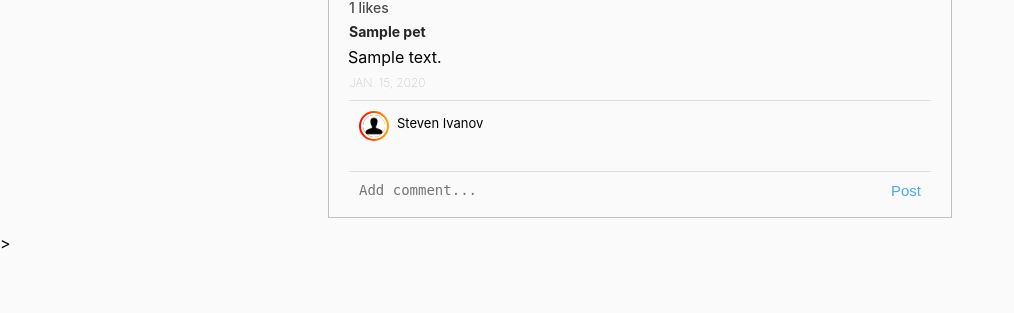
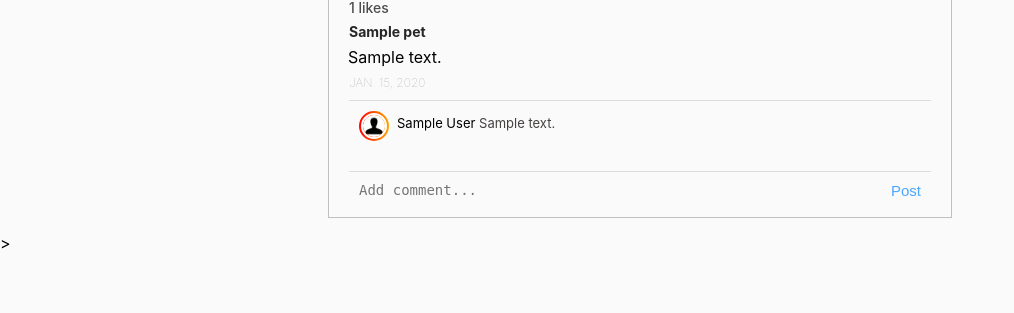
Before and after one commit to VeselinMar/Petstagram, a Django app: page /photos/1/ in a window 1280 px wide. Shown: the part 822-1135 px from the top of the page, without its empty margins (0-1014 px from the left). Run offline with Django 5.2, Linux system fonts and the light colour scheme; tables that the repository leaves empty hold one stand-in row (values such as "Sample post"); grey boxes marked "Sample" are stand-in pictures.

Commit message:
changed the way photos are visualized on profile-details-page.html and included a minor change in pet-posts.html

```diff
--- a/petstagram/accounts/views.py
+++ b/petstagram/accounts/views.py
@@ -9,6 +9,7 @@ from django.views.generic import CreateView, UpdateView, DetailView, DeleteView
 
 from petstagram.accounts.forms import AppUserCreationForm, AppUserLoginForm, ProfileEditForm
 from petstagram.accounts.models import Profile
+from petstagram.photos.models import Photo
 
 # Create your views here.
 
@@ -43,6 +44,11 @@ class AppUserDetailView(DetailView):
         context['total_likes_count'] = sum(p.likes_count for p in photos_with_likes)
         context['total_photos_count'] = self.object.photo_set.count()
         context['total_pets_count'] = self.object.pet_set.count()
+        context['user_photos'] = (
+            Photo.objects
+            .filter(user_id=self.object.pk)
+            .order_by('-date_of_publication')
+        )
 
         return context
 
--- a/templates/accounts/profile-details-page.html
+++ b/templates/accounts/profile-details-page.html
@@ -92,8 +92,8 @@
         <!-- Start Last Uploaded Photos Section -->
         <div class="pet-photos">
           <!-- Link to Last Uploaded Pet Photo -->
-        {% for photo in object.photo_set.all %}
-          <a href="{% url 'photo-details' photo.pk %}">
+        {% for photo in user_photos %}
+          <a href="{% url 'photo-details' photo.id %}">
             <!-- Pet Photo -->
             <img
               src="{{ photo.photo.url }}"
--- a/templates/common/pet-posts.html
+++ b/templates/common/pet-posts.html
@@ -82,7 +82,7 @@
 
         {% for pet in photo.tagged_pets.all %}
             <!-- Link to First Tagged Pet Details Page-->
-            <a href="{% url 'pet-details' pet.user.profile.get_profile_name|lower pet.slug %}">
+            <a href="{% url 'pet-details' pet.user.profile.get_full_name|lower pet.slug %}">
                 <p class="message">
                     <b>{{ pet.name }}</b>
                 </p>
@@ -117,9 +117,9 @@
                             <p>
                                 <!-- Link to User Profile Details Page-->
                                 <!-- User First and/or Last Name or username-->
-                                <a href="">Steven Ivanov</a>
+                                <a href="{% url 'profile-details' comment.user.pk %}">{{ comment.user.profile.get_full_name }}</a>
                                 <!-- User Comment -->
-                                {{ comment.text }}
+                                {{ comment.comment_text }}
                             </p>
                         </div>
                         <span>{{ comment.date_time_of_publication }}</span>
```
